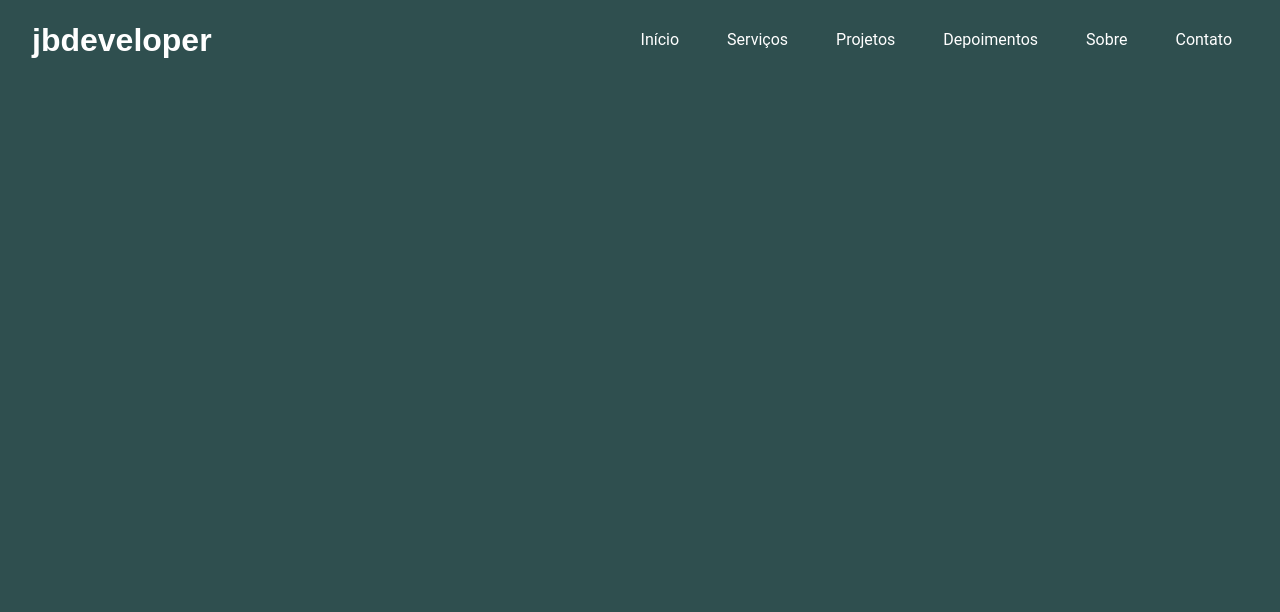
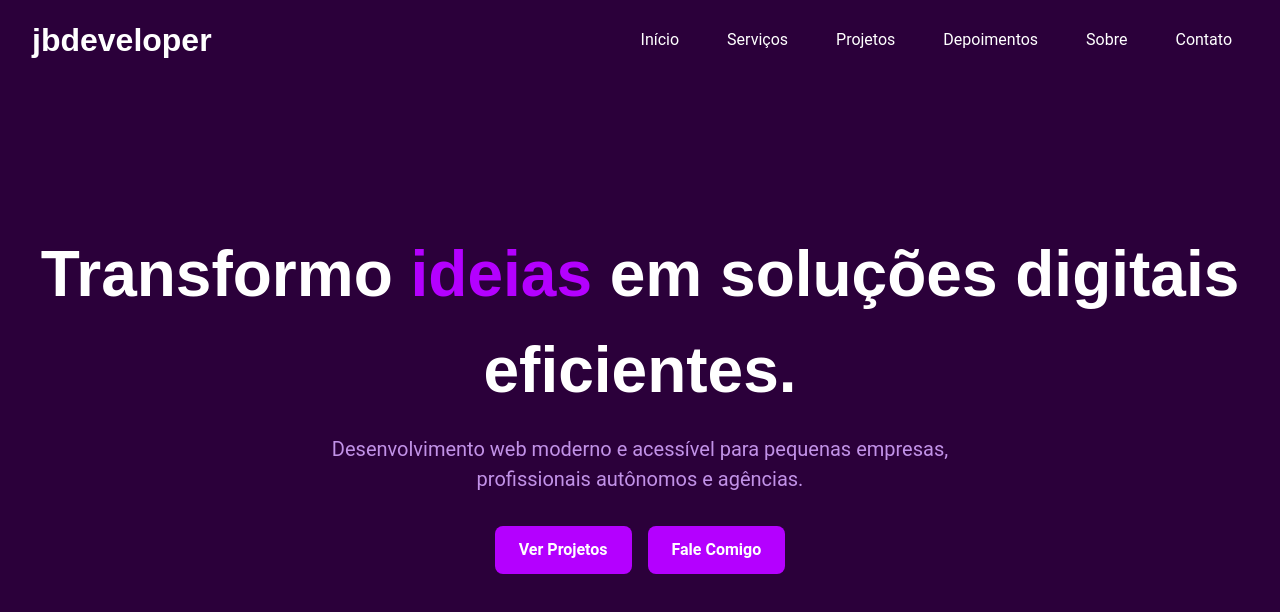
Before and after one commit to birajnior/update-portfolio, a React (Vite) app: page / in a window 1280 px wide. Shown: the top 612 px of the page. Built offline with nearby package versions, Linux system fonts and the light colour scheme.

Commit message:
Componente Hero

```diff
--- a/package.json
+++ b/package.json
@@ -10,6 +10,7 @@
     "preview": "vite preview"
   },
   "dependencies": {
+    "framer-motion": "^12.17.3",
     "react": "^19.1.0",
     "react-dom": "^19.1.0",
     "slick-carousel": "^1.8.1",
--- a/src/App.tsx
+++ b/src/App.tsx
@@ -1,11 +1,14 @@
 // import "./App.css";
+import { Hero } from "./components/Hero/Hero";
 import { Navbar } from "./components/Navbar/Navbar";
 
 function App() {
   return (
     <>
       <Navbar />
-      <main className="pt-20"></main>
+      <main className="pt-20">
+        <Hero />
+      </main>
     </>
   );
 }
--- /dev/null
+++ b/src/components/Hero/Hero.style.ts
@@ -0,0 +1,59 @@
+import styled from "styled-components";
+export const Section = styled.section`
+  display: flex;
+  flex-direction: column;
+  justify-content: center;
+  align-items: center;
+
+  min-height: 100vh;
+  padding: 4rem 2rem;
+  text-align: center;
+  background-color: ${({ theme }) => theme.colors.background};
+  color: ${({ theme }) => theme.colors.text};
+`;
+
+// Title = Título principal (h1)
+export const Title = styled.h1`
+  font-size: 2.5rem;
+  font-family: ${({ theme }) => theme.fonts.heading};
+
+  span {
+    color: ${({ theme }) => theme.colors.primary};
+  }
+
+  @media (min-width: 768px) {
+    font-size: 4rem;
+  }
+`;
+
+// Subtitle = Subtítulo (h2 ou p)
+export const Subtitle = styled.p`
+  font-size: 1.25rem;
+  margin-top: 1rem;
+  max-width: 720px;
+  color: ${({ theme }) => theme.colors.textLight};
+`;
+
+// ButtonContainer = Agrupa os botões com espaço entre eles
+export const ButtonContainer = styled.div`
+  margin-top: 2rem;
+  display: flex;
+  gap: 1rem;
+  flex-wrap: wrap;
+  justify-content: center;
+`;
+
+// Botão genérico
+export const Button = styled.a`
+  background-color: ${({ theme }) => theme.colors.primary};
+  color: white;
+  padding: 0.75rem 1.5rem;
+  border-radius: 8px;
+  font-weight: 600;
+  text-decoration: none;
+  transition: background-color 0.3s ease;
+
+  &:hover {
+    background-color: ${({ theme }) => theme.colors.primaryHover};
+  }
+`;
--- /dev/null
+++ b/src/components/Hero/Hero.tsx
@@ -0,0 +1,48 @@
+import {
+  Button,
+  ButtonContainer,
+  Section,
+  Subtitle,
+  Title,
+} from "./Hero.style";
+import { motion } from "framer-motion";
+
+export const Hero = () => {
+  return (
+    <Section aria-label="Seção de destaque principal do site">
+      <motion.div
+        initial={{ opacity: 0, y: -30 }}
+        animate={{ opacity: 1, y: 0 }}
+        transition={{ duration: 0.8 }}
+      >
+        <Title>
+          Transformo <span>ideias</span> em soluções digitais eficientes.
+        </Title>
+      </motion.div>
+      <motion.div
+        initial={{ opacity: 0, y: 20 }}
+        animate={{ opacity: 1, y: 0 }}
+        transition={{ delay: 0.4, duration: 0.8 }}
+      >
+        <Subtitle>
+          Desenvolvimento web moderno e acessível para pequenas empresas,
+          profissionais autônomos e agências.
+        </Subtitle>
+      </motion.div>
+
+      {/* motion.div: animação do grupo de botões */}
+      <motion.div
+        initial={{ opacity: 0, y: 20 }}
+        animate={{ opacity: 1, y: 0 }}
+        transition={{ delay: 0.8, duration: 0.8 }}
+      >
+        <ButtonContainer>
+          <Button href="#projetos">Ver Projetos</Button>
+          <Button href="#contato" aria-label="Fale comigo via WhatsApp">
+            Fale Comigo
+          </Button>
+        </ButtonContainer>
+      </motion.div>
+    </Section>
+  );
+};
--- a/src/components/Navbar/Navbar.styles.ts
+++ b/src/components/Navbar/Navbar.styles.ts
@@ -17,7 +17,7 @@ export const Menu = styled.ul`
 
     &:hover {
       background-color: ${({ theme }) => theme.colors.primaryHover};
-      color: ${({ theme }) => theme.colors.light}
+      color: ${({ theme }) => theme.colors.border};
     }
   }
 `;
--- a/src/styles/theme.ts
+++ b/src/styles/theme.ts
@@ -1,17 +1,15 @@
-
 export const theme = {
-
   colors: {
-    background: "#2f4f4f", // Cor de fundo principal
-    text: "#ffffff", // Cor padrão do texto
-    textLight: "#cccccc", // Cor de apoio (ex: subtítulos)
-    primary: "#1f59ff", // Azul forte (botões, links)
-    primaryHover: "#1747cc", // Hover do botão azul
-    emphasis: "#32CD32", // Verde para destaques/CTA
-    button: "#1f59ff", // Botão padrão
-    buttonHover: "#1747cc", // Hover do botão
-    border: "#444", // Bordas neutras
-    light: "#f5f5f5", // Cor clara para backgrounds
+    background: "#2B003A", // Roxo profundo
+    text: "#ffffff", // Texto padrão branco
+    textLight: "#C292E8", // Lavanda claro
+    primary: "#B400FF", // Roxo elétrico (CTA)
+    primaryHover: "#D67BFF", // Lilás luminoso (hover)
+    emphasis: "#A239E0", // Magenta suave (destaque extra)
+    button: "#B400FF", // Botão primário
+    buttonHover: "#D67BFF", // Hover do botão
+    border: "#120012", // Preto violeta
+    light: "#C292E8", // Fundo leve / contraste
   },
   fonts: {
     body: "'Roboto', sans-serif",
```
Also changed, not shown: 1 other file (tests, documents, lock files or other folders).
